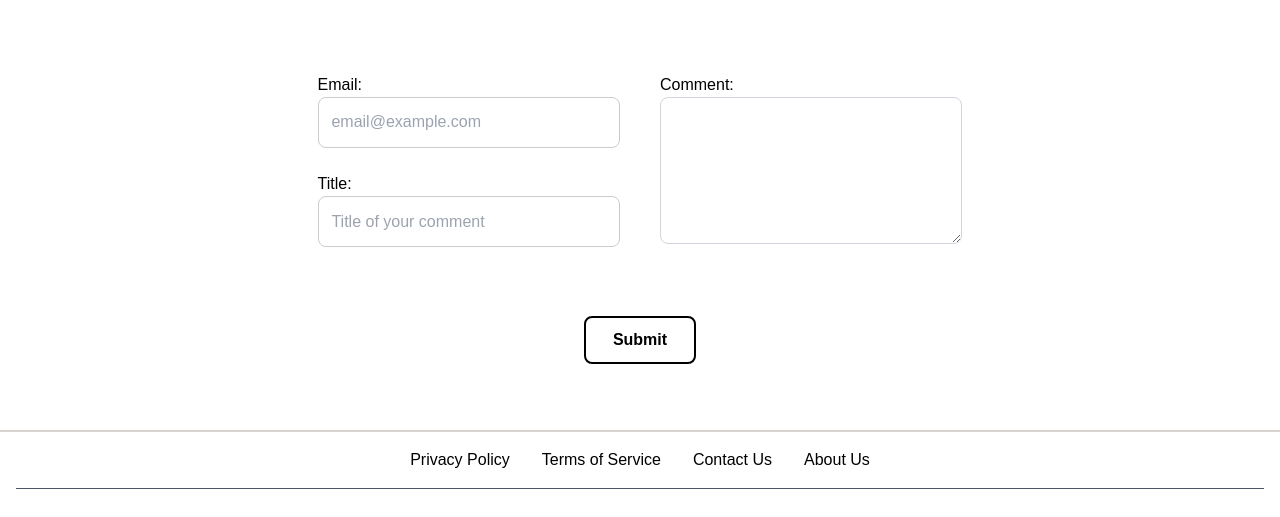
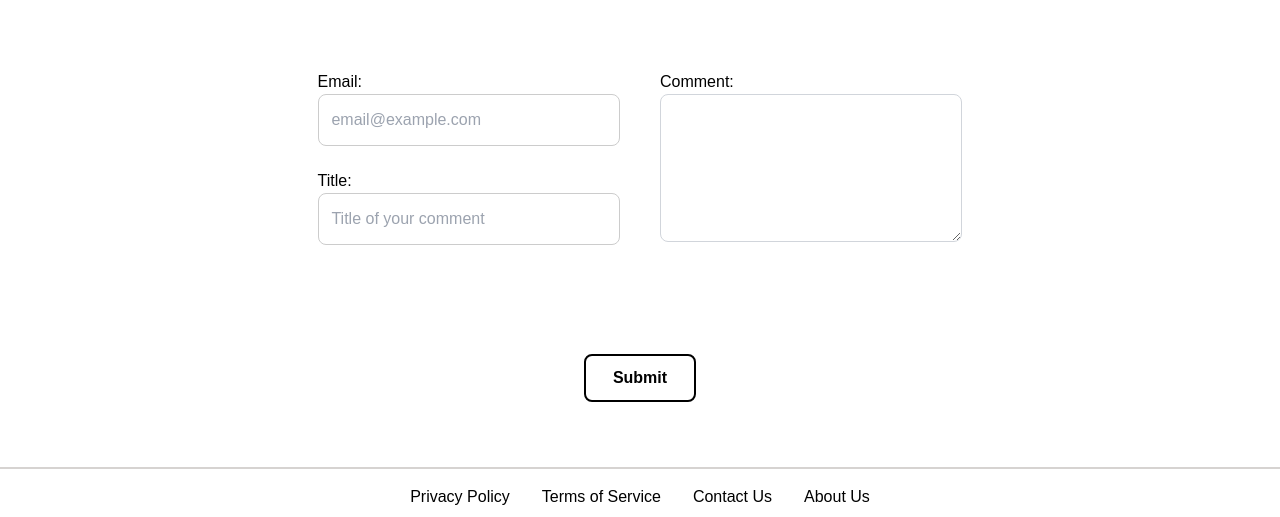
Before and after one commit to Kian-Ashrafganjouei/SEG4910_Group3, a Next.js app in the folder Travel_Buddy/src/main/java/frontend/: page /contact in a window 1280 px wide. Shown: the part 170-687 px from the top of the page. Built offline with nearby package versions, Linux system fonts and the light colour scheme; no server answers.

Commit message:
added backend functionality - when form filled email sent to us - comment added so jira issue CG3-158

```diff
--- a/Travel_Buddy/src/main/java/frontend/app/api/auth/[...nextauth]/route.ts
+++ b/Travel_Buddy/src/main/java/frontend/app/api/auth/[...nextauth]/route.ts
@@ -16,17 +16,14 @@ const options = {
       },
       async authorize(credentials) {
         try {
-          const res = await fetch(
-            `${apiURL}/backend/credentials/signin`,
-            {
+          const res = await fetch(`${apiURL}/backend/credentials/signin`, {
             method: "POST",
             headers: { "Content-Type": "application/json" },
             body: JSON.stringify({
               username: credentials.username,
               password: credentials.password,
             }),
-            }
-          );
+          });
 
           if (!res.ok) {
             // Extract the error message from the response
@@ -54,9 +51,7 @@ const options = {
     async signIn({ user, account, profile, email, credentials }) {
       if (account.provider === "google") {
         try {
-          const res = await fetch(
-            `${apiURL}/backend/google/signin`,
-            {
+          const res = await fetch(`${apiURL}/backend/google/signin`, {
             method: "POST",
             headers: {
               "Content-Type": "application/json",
@@ -66,8 +61,7 @@ const options = {
               email: user.email,
               password: user.id,
             }),
-            }
-          );
+          });
           if (!res.ok) {
             throw new Error("Internal server error");
           }
@@ -95,18 +89,13 @@ const options = {
       console.log("Updated token:", token);
       return token;
     },
-    async session({
-      session,
-      token,
-    }: {
-      session: Session;
-      token: JWT;
-    }) {
+    async session({ session, token }: { session: Session; token: JWT }) {
       console.log("Session callback triggered");
       console.log("Incoming session:", session);
       console.log("Token data:", token);
 
-      session.user.username = token.username || session.user.name || "Unknown User";
+      session.user.username =
+        token.username || session.user.name || "Unknown User";
       session.user.user_id = token.user_id || "Unknown ID";
       session.user.email = token.email || "Unknown Email";
 
--- /dev/null
+++ b/Travel_Buddy/src/main/java/frontend/app/api/contact/route.ts
@@ -0,0 +1,51 @@
+import { NextResponse } from "next/server";
+import nodemailer from "nodemailer";
+
+export async function POST(req: Request) {
+  try {
+    const { email, title, comment } = await req.json();
+
+    // Create a transporter using SMTP
+    const transporter = nodemailer.createTransport({
+      service: "gmail",
+      auth: {
+        user: process.env.EMAIL_USER,
+        pass: process.env.EMAIL_PASS,
+      },
+    });
+
+    console.log("Transporter created"); // Debug log
+
+    // Email options
+    const mailOptions = {
+      from: email,
+      to: process.env.EMAIL_USER, // Send to the same email configured in ENV
+      subject: `Contact Form: ${title}`,
+      text: `
+        From: ${email}
+        Subject: ${title}
+
+        Message:
+        ${comment}
+      `,
+    };
+
+    console.log("Attempting to send email..."); // Debug log
+    const info = await transporter.sendMail(mailOptions);
+    console.log("Email sent successfully:", info); // Debug log
+
+    // Send email
+    await transporter.sendMail(mailOptions);
+
+    return NextResponse.json(
+      { message: "Email sent successfully" },
+      { status: 200 }
+    );
+  } catch (error) {
+    console.error("Error sending email:", error);
+    return NextResponse.json(
+      { error: "Failed to send email" },
+      { status: 500 }
+    );
+  }
+}
--- a/Travel_Buddy/src/main/java/frontend/app/contact/page.tsx
+++ b/Travel_Buddy/src/main/java/frontend/app/contact/page.tsx
@@ -1,18 +1,70 @@
 "use client";
 import Footer from "../layout/footer/page";
 import Navbar from "../layout/navbar/page";
+import { useState } from "react";
 
 const Contact = () => {
+  const [isSubmitting, setIsSubmitting] = useState(false);
+
+  // Function to handle form submission
+  const handleSubmit = async (e: React.FormEvent<HTMLFormElement>) => {
+    e.preventDefault(); // Prevent default form submission behavior
+
+    if (isSubmitting) return; // Prevent multiple submissions
+    setIsSubmitting(true); // Set submission state to true
+
+    // Extract form data
+    const form = e.target as HTMLFormElement;
+    const formData = new FormData(form);
+    const data = {
+      email: formData.get("email"), // Get email from form data
+      title: formData.get("title"), // Get title from form data
+      comment: formData.get("comment"), // Get comment from form data
+    };
+
+    console.log("Sending email with data: ", data); // Log data being sent
+
+    try {
+      // Send POST request to the contact API
+      const response = await fetch("/api/contact", {
+        method: "POST",
+        headers: {
+          "Content-Type": "application/json", // Set content type to JSON
+        },
+        body: JSON.stringify(data), // Convert data to JSON string
+      });
+
+      const result = await response.json(); // Parse the response data
+      console.log("Server response:", result); // Log server response
+
+      if (response.ok) {
+        alert("Message sent successfully!"); // Notify user of success
+        form.reset(); // Reset the form fields
+      } else {
+        alert(`Failed to send message: ${result.error}`); // Notify user of failure
+      }
+    } catch (error) {
+      console.error("Error:", error); // Log any errors
+      alert("An error occurred. Please try again later."); // Notify user of error
+    } finally {
+      setIsSubmitting(false); // Reset submission state
+    }
+  };
+
   return (
     <div className="">
       <Navbar />
-      <div className="main-div-contact-page mt-16 grid grid-rows-3 justify-center">
-        <div className="header h-28 flex justify-center items-center ">
+      <div className="main-div-contact-page mt-16 justify-center">
+        <div className="header h-28 flex justify-center items-center mb-16">
           <span className="text-5xl">Send us Your Thoughts!</span>
         </div>
 
-        <form className="contact-form grid grid-cols-2 gap-10 justify-center">
+        <form
+          onSubmit={handleSubmit}
+          className="contact-form grid grid-rows-2 gap-10 justify-center">
+          <div className="cols grid grid-cols-2 gap-10">
             <div className="col-left grid grid-rows-2 gap-5 auto-rows-auto items-start">
+              {/* Input field for email address */}
               <div className="form-group h-auto">
                 <label htmlFor="email" className="form-label">
                   Email:
@@ -26,6 +78,7 @@ const Contact = () => {
                   required
                 />
               </div>
+              {/* Input field for title address */}
               <div className="form-group h-auto">
                 <label htmlFor="title" className="form-label">
                   Title:
@@ -41,6 +94,7 @@ const Contact = () => {
               </div>
             </div>
             <div className="col-right">
+              {/* Input field for comments */}
               <div className="form-group h-auto">
                 <label htmlFor="comment" className="form-label">
                   Comment:
@@ -53,7 +107,7 @@ const Contact = () => {
                   required></textarea>
               </div>
             </div>
-        </form>
+          </div>
 
           <div className="button flex justify-center items-center h-auto">
             <button
@@ -62,6 +116,7 @@ const Contact = () => {
               Submit
             </button>
           </div>
+        </form>
       </div>
       <style jsx>{`
         .form-input {
--- a/Travel_Buddy/src/main/java/frontend/package.json
+++ b/Travel_Buddy/src/main/java/frontend/package.json
@@ -19,6 +19,7 @@
     "moment": "^2.30.1",
     "next": "14.2.13",
     "next-auth": "^4.24.8",
+    "nodemailer": "^6.10.0",
     "npm": "^10.9.0",
     "react": "^18",
     "react-dom": "^18",
@@ -27,6 +28,7 @@
   },
   "devDependencies": {
     "@types/node": "^20",
+    "@types/nodemailer": "^6.4.17",
     "@types/react": "^18",
     "@types/react-dom": "^18",
     "postcss": "^8",
```
Also changed, not shown: Travel_Buddy/src/main/java/frontend/app/globals.css (+8 -0 lines), 1 other file (tests, documents, lock files or other folders). Lines whose indentation alone changed are shown as unchanged.
